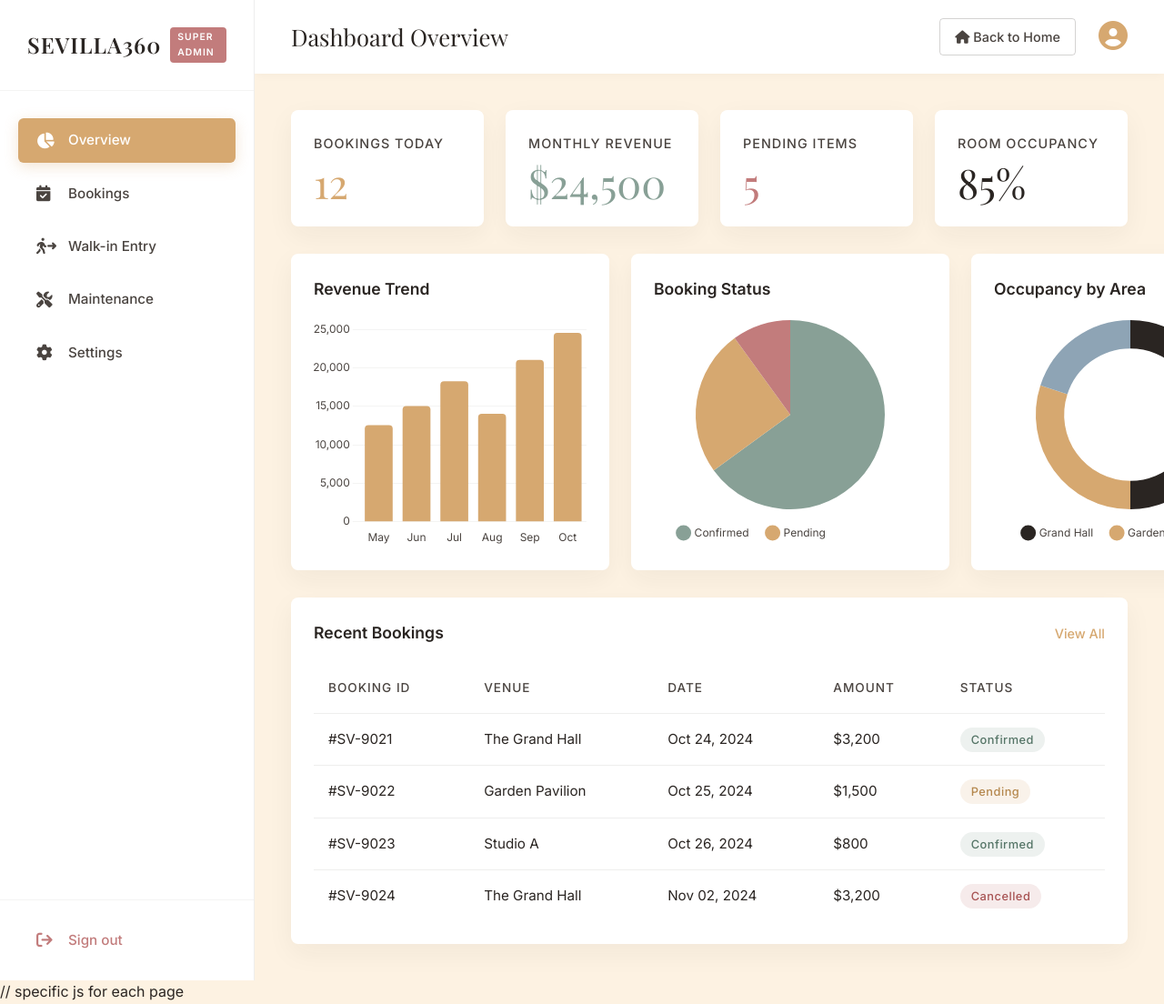
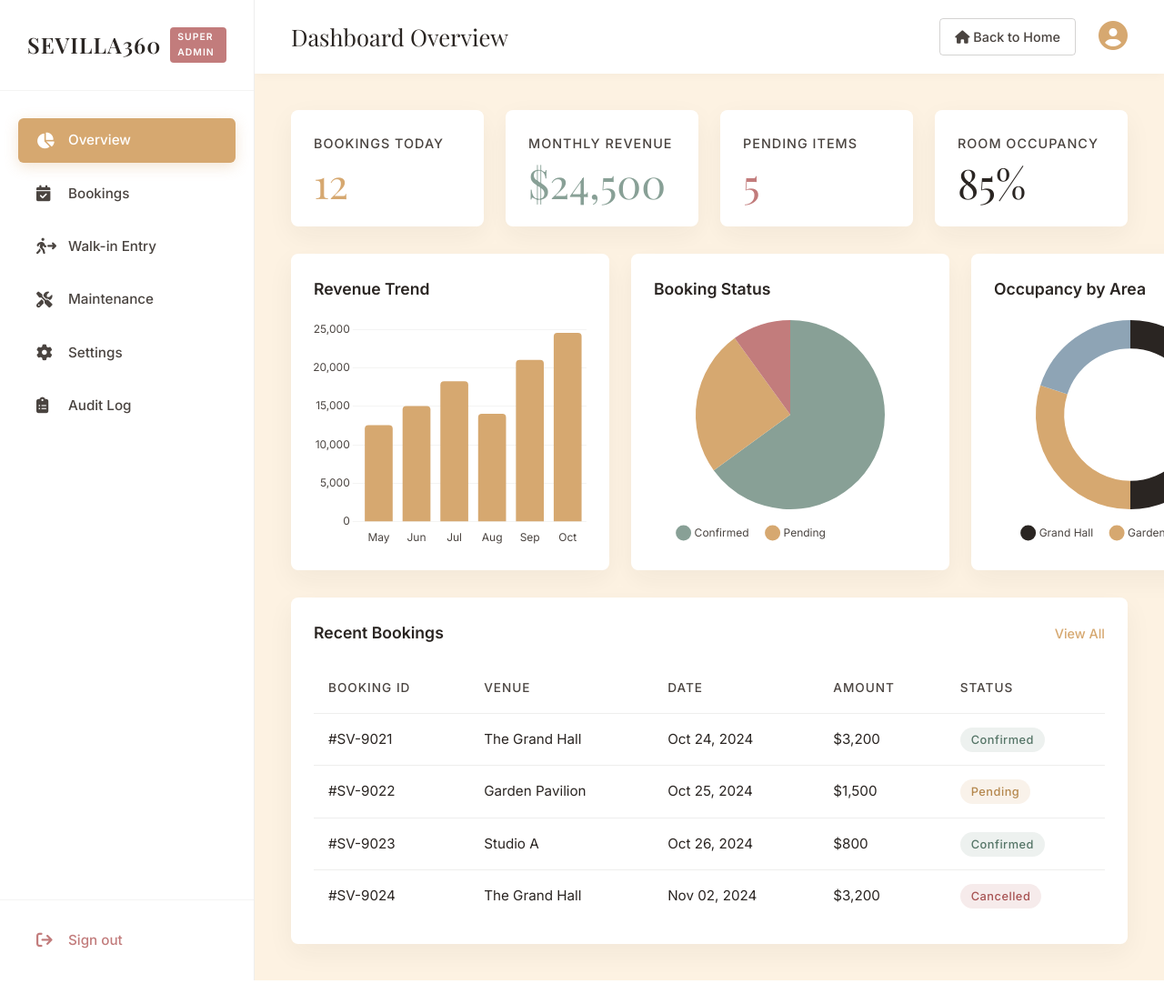
Before and after one commit to FrancisGiann/Sevilla360, a PHP site: page /admin_dashboard.php in a window 1280 px wide. Shown: the whole page at 91% size. After the commit the page ends 1078 px from the top, so only its background shows below. Run offline with PHP 8.4, Linux system fonts and the light colour scheme; some web fonts are replaced.

Commit message:
Added Audit log js

```diff
--- a/admin_dashboard.php
+++ b/admin_dashboard.php
@@ -40,6 +40,8 @@ $page = isset($_GET['page']) ? $_GET['page'] : 'overview';
     <link rel="stylesheet" href="assets/css/admin_maintenance.css">
     <?php elseif ($page === 'settings'): ?>
     <link rel="stylesheet" href="assets/css/admin_settings.css">
+    <?php elseif ($page === 'auditlog' && isset($_SESSION['role']) && $_SESSION['role'] === 'superadmin'): ?>
+    <link rel="stylesheet" href="assets/css/admin_auditlog.css">
     <?php endif; ?>
 
 </head>
@@ -97,6 +99,16 @@ $page = isset($_GET['page']) ? $_GET['page'] : 'overview';
                             <i class="fa-solid fa-gear"></i> Settings
                         </a>
                     </li>
+
+                    <!-- SUPER ADMIN ONLY -->
+                    <?php if (isset($_SESSION['role']) && $_SESSION['role'] === 'superadmin'): ?>
+                    <li class="nav-item">
+                        <a href="admin_dashboard.php?page=auditlog"
+                            class="nav-link <?php echo $page === 'auditlog' ? 'active' : ''; ?>">
+                            <i class="fa-solid fa-clipboard-list"></i> Audit Log
+                        </a>
+                    </li>
+                    <?php endif; ?>
                 </ul>
             </nav>
 
@@ -107,7 +119,7 @@ $page = isset($_GET['page']) ? $_GET['page'] : 'overview';
 
         <!-- Main Content Area -->
         <main
-            class="main-content <?php echo ($page === 'walkin' || $page === 'maintenance' || $page === 'bookings' || $page === 'settings') ? 'booking-main-scroll' : ''; ?>">
+            class="main-content <?php echo ($page === 'walkin' || $page === 'maintenance' || $page === 'bookings' || $page === 'settings' || $page === 'auditlog') ? 'booking-main-scroll' : ''; ?>">
 
             <!-- Top Header -->
             <header class="admin-header">
@@ -118,6 +130,7 @@ $page = isset($_GET['page']) ? $_GET['page'] : 'overview';
                         elseif ($page === 'walkin') echo 'Walk-In Booking';
                         elseif ($page === 'maintenance') echo 'Maintenance';
                         elseif ($page === 'settings') echo 'System Settings';
+                        elseif ($page === 'auditlog') echo 'System Audit Log';
                     ?>
                 </h2>
                 <div class="header-actions">
@@ -138,6 +151,12 @@ $page = isset($_GET['page']) ? $_GET['page'] : 'overview';
                     include 'includes/admin_bookings.php';
                 } elseif ($page === 'settings') {
                     include 'includes/admin_settings.php';
+                } elseif ($page === 'auditlog') {
+                    if (isset($_SESSION['role']) && $_SESSION['role'] === 'superadmin') {
+                        include 'includes/admin_auditlog.php';
+                    } else {
+                        echo '<div style="padding: 2rem; color: #c75c5c;"><h3>Unauthorized Access</h3><p>You do not have permission to view the audit log.</p></div>';
+                    }
                 } else {
                     include 'includes/admin_overview.php';
                 }
@@ -145,7 +164,8 @@ $page = isset($_GET['page']) ? $_GET['page'] : 'overview';
 
         </main>
     </div>
-    // specific js for each page
+
+    <!-- Specific JS for each page -->
     <?php if ($page === 'overview'): ?>
     <script src="assets/js/admin_dashboard.js"></script>
     <?php elseif ($page === 'bookings'): ?>
@@ -156,6 +176,8 @@ $page = isset($_GET['page']) ? $_GET['page'] : 'overview';
     <script src="assets/js/admin_maintenance.js"></script>
     <?php elseif ($page === 'settings'): ?>
     <script src="assets/js/admin_settings.js"></script>
+    <?php elseif ($page === 'auditlog' && isset($_SESSION['role']) && $_SESSION['role'] === 'superadmin'): ?>
+    <script src="assets/js/admin_auditlog.js"></script>
     <?php endif; ?>
 
 </body>
--- a/includes/admin_auditlog.php
+++ b/includes/admin_auditlog.php
@@ -4,7 +4,6 @@
     <!-- Header & Controls -->
     <div class="audit-log-header">
         <div class="audit-titles">
-            <h2>System Audit Log</h2>
             <p>Super Admin Access Only - Track all staff activity.</p>
         </div>
         <div class="audit-controls">
```
Also changed, not shown: assets/js/admin_auditlog.js (added, +30 -0 lines).
